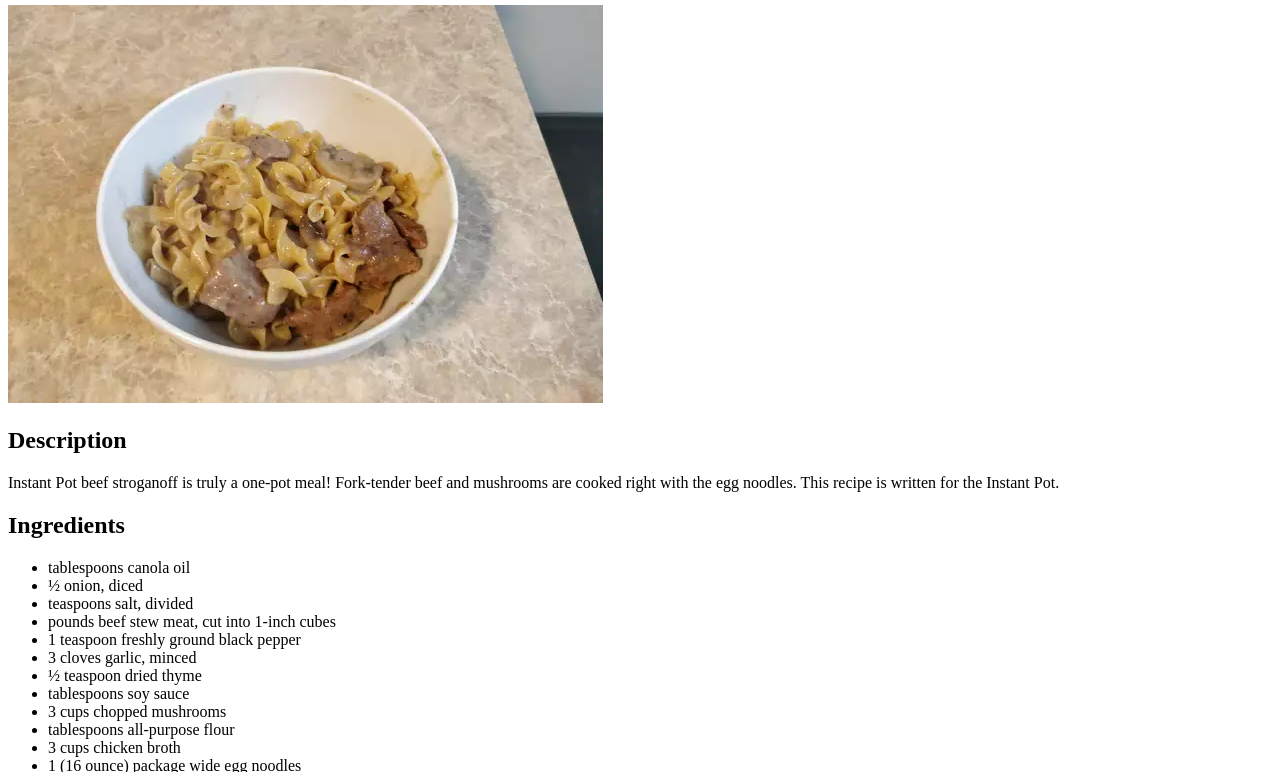
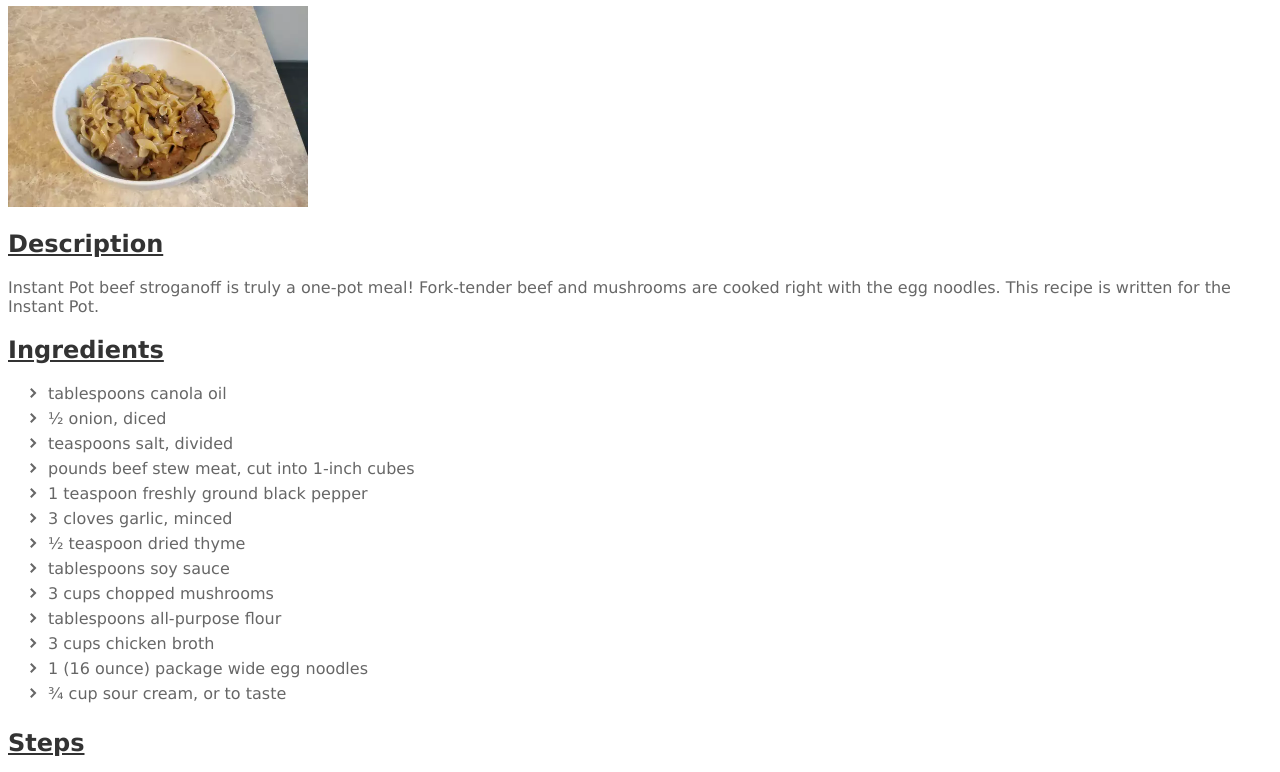
Before and after one commit to vinesk/odin-recipes, a plain HTML site: page recipes/beef-stroganoff.html in a window 1280 px wide. Shown: the part 75-847 px from the top of the page. Drawn offline with Linux system fonts and the light colour scheme.

Commit message:
Add style.css and some styling

```diff
--- a/recipes/beef-stroganoff.html
+++ b/recipes/beef-stroganoff.html
@@ -1,9 +1,13 @@
 <!DOCTYPE html>
 <html lang="en">
 <head>
+  <!-- Meta -->
   <meta charset="UTF-8">
   <meta http-equiv="X-UA-Compatible" content="IE=edge">
   <meta name="viewport" content="width=device-width, initial-scale=1.0">
+  <!-- Link -->
+  <link rel="stylesheet" href="../style.css">
+  <!-- Title -->
   <title>Beef Stroganoff for Instant Pot</title>
 </head>
 <body>
--- /dev/null
+++ b/style.css
@@ -0,0 +1,47 @@
+* {
+  font-family: Verdana, Geneva, Tahoma, sans-serif;
+  font-size: 16px;
+  color: rgba(0, 0, 0, 0.6);
+
+}
+
+h1,
+h2 {
+  color: rgba(0, 0, 0, 0.8);
+}
+
+h1 {
+  font-size: 32px;
+  text-transform: uppercase;
+}
+
+h2 {
+  font-size: 24px;
+  text-decoration: underline;
+}
+
+img {
+  width: 300px;
+  height: auto;
+}
+
+ul {
+  list-style: none;
+}
+
+li {
+  position: relative;
+  padding-bottom: 6px;
+}
+
+ul li::before{
+   content: '';
+   position: absolute;
+   border-right:2px solid rgba(0, 0, 0, 0.6);
+   border-bottom:2px solid rgba(0, 0, 0, 0.6);
+   width:5px;
+   height:5px;
+   top: calc(50% - 4px);
+   left: -20px;
+   transform: translateY(-50%) rotate(-45deg);
+}
```
Also changed, not shown: index.html (+4 -0 lines), recipes/lasagna.html (+4 -0 lines), recipes/tequila-chili.html (+4 -0 lines).
